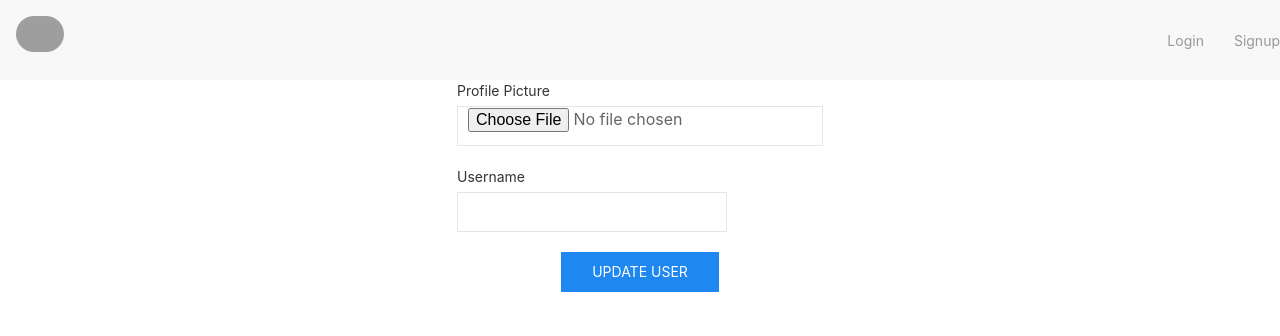
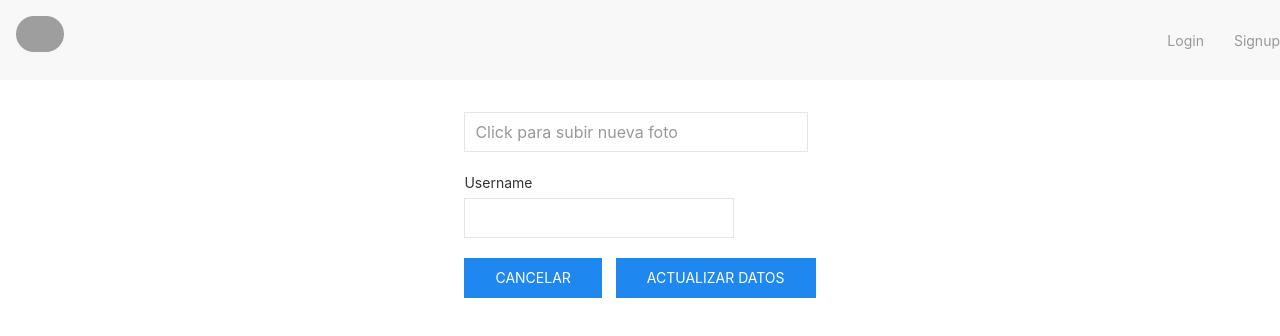
Before and after one commit to elwiiman/travels-front, a React (Create React App) app: page /profile in a window 1280 px wide. Both pictures are taken after a click on the button "EDIT". Shown: the top 336 px of the page. Built offline with nearby package versions, Linux system fonts and the light colour scheme; grey boxes are pictures that could not be loaded.

Commit message:
profile form fixed

```diff
--- a/src/App.css
+++ b/src/App.css
@@ -6,6 +6,14 @@
 
 .uk-notification-close {
   right: 4px !important;
+}
+
+.uk-container-special {
+  margin-top: 2em !important;
+}
+
+.uk-input-special-width {
+  width: 21.5rem !important;
 }
 
 .lowcase {
@@ -24,3 +32,11 @@
 .text-center {
   text-align: center;
 }
+
+.button-margin-right {
+  margin-right: 1em !important;
+}
+
+.avatar {
+  border-radius: 50%;
+}
--- a/src/components/profile/ProfileForm.js
+++ b/src/components/profile/ProfileForm.js
@@ -40,10 +40,27 @@ const ProfileForm = ({}) => {
   };
 
   return (
-    <div className="uk-container uk-flex uk-flex-center">
+    <div className="uk-container uk-flex uk-flex-center ">
       {isEditing ? (
-        <form className="uk-form-stacked">
+        <form className="uk-form-stacked uk-container-special">
           <div className="uk-margin">
+            <div uk-form-custom="target: true">
+              <input
+                className="uk-input"
+                type="file"
+                onChange={handleFileInput}
+                name="profilepic"
+              />
+              <input
+                className="uk-input uk-form-width-large uk-input-special-width"
+                type="text"
+                placeholder="Click para subir nueva foto"
+                // disabled
+              />
+            </div>
+          </div>
+
+          {/* <div className="uk-margin">
             <label className="uk-form-label">Profile Picture</label>
             <div className="uk-inline">
               <input
@@ -53,7 +70,7 @@ const ProfileForm = ({}) => {
                 type="file"
               />
             </div>
-          </div>
+          </div> */}
 
           <div className="uk-margin">
             <label className="uk-form-label">Username</label>
@@ -69,11 +86,19 @@ const ProfileForm = ({}) => {
           </div>
           <div className="uk-container uk-flex uk-flex-center">
             <button
+              className="uk-button uk-button-primary button-margin-right"
+              type="button"
+              onClick={toggleEdit}
+            >
+              Cancelar
+            </button>
+
+            <button
               className="uk-button uk-button-primary"
               type="button"
               onClick={handleSubmit}
             >
-              Update User
+              Actualizar Datos
             </button>
           </div>
         </form>
--- a/src/components/profile/ShowProfile.js
+++ b/src/components/profile/ShowProfile.js
@@ -15,13 +15,14 @@ const ShowProfile = () => {
   return (
     <div className="uk-container uk-flex uk-flex-center">
       {!isEditing ? (
-        <form className="uk-form-stacked">
-          <div>
+        <form className="uk-form-stacked uk-container-special">
+          <div className="avatar uk-flex uk-flex-center">
             <img
+              className="avatar"
               src={user.profilepic}
               alt="profilepic"
-              width="200px"
-              height="200px"
+              width="160px"
+              height="160spx"
             />
           </div>
 
@@ -33,6 +34,7 @@ const ShowProfile = () => {
                 className="uk-input"
                 type="text"
                 defaultValue={user.username}
+                disabled
               />
             </div>
           </div>
```
